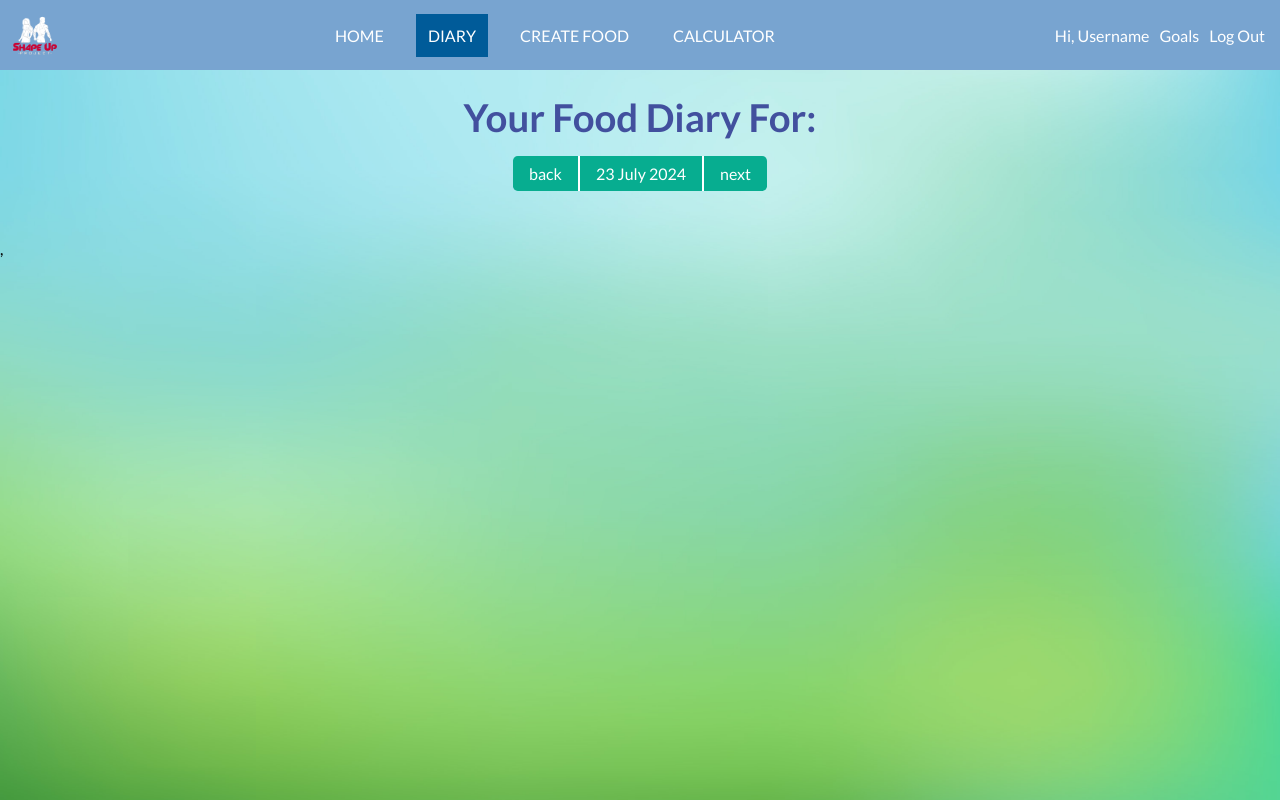
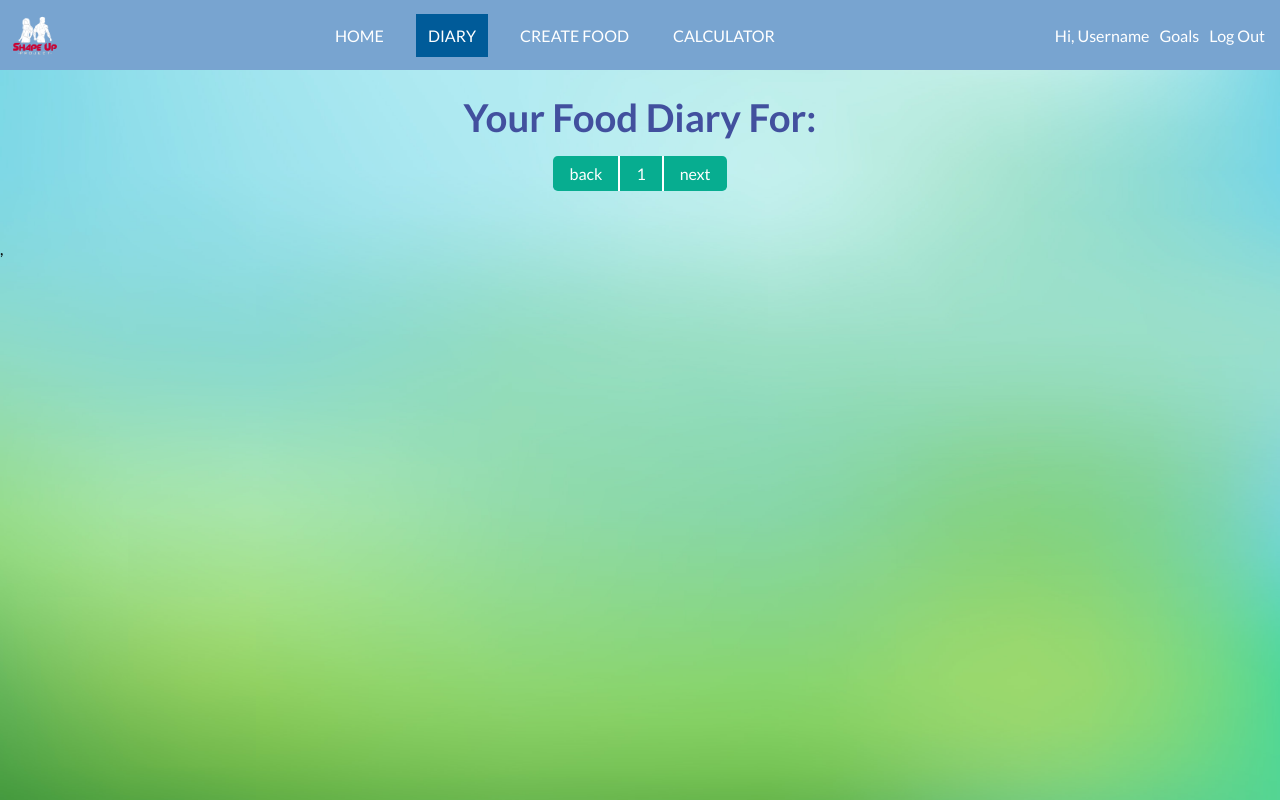
Before and after one commit to todormladenov/Food-diary, a React (Vite) app: page /diary/1 in a window 1280 px wide. Built offline with nearby package versions, Linux system fonts and the light colour scheme.

Commit message:
Update Diary components to use dynamic date navigation

```diff
--- a/src/components/diary/diary-section/DiarySection.jsx
+++ b/src/components/diary/diary-section/DiarySection.jsx
@@ -1,9 +1,12 @@
+import { useParams } from "react-router-dom";
 import DiaryDate from "./diary-date/DiaryDate";
 
 export default function DiarySection() {
+    const { diaryDate } = useParams();
+
     return (
         <>
-            <DiaryDate />
+            <DiaryDate diaryDate={diaryDate} />
 
             <section className="food-diary">
                 <table className="diary">
--- a/src/components/diary/diary-section/diary-date/DiaryDate.jsx
+++ b/src/components/diary/diary-section/diary-date/DiaryDate.jsx
@@ -1,14 +1,18 @@
 import { Link } from "react-router-dom";
+import { getNextDate, getPreviousDate } from "../../../../utils/get-dates";
 import './DiaryDate.css'
 
-export default function DiaryDate() {
+export default function DiaryDate({ diaryDate }) {
+    const previousDate = getPreviousDate(diaryDate);
+    const nextDate = getNextDate(diaryDate);
+
     return (
         <section className="date-diary">
             <h1>Your Food Diary For:</h1>
             <div className="date">
-                <Link to="/diary/previousDate">back</Link>
-                <p>23 July 2024</p>
-                <Link to="/diary/nextDate">next</Link>
+                <Link to={`/diary/${previousDate}`}>back</Link>
+                <p>{diaryDate}</p>
+                <Link to={`/diary/${nextDate}`}>next</Link>
             </div>
         </section>
     );
```
